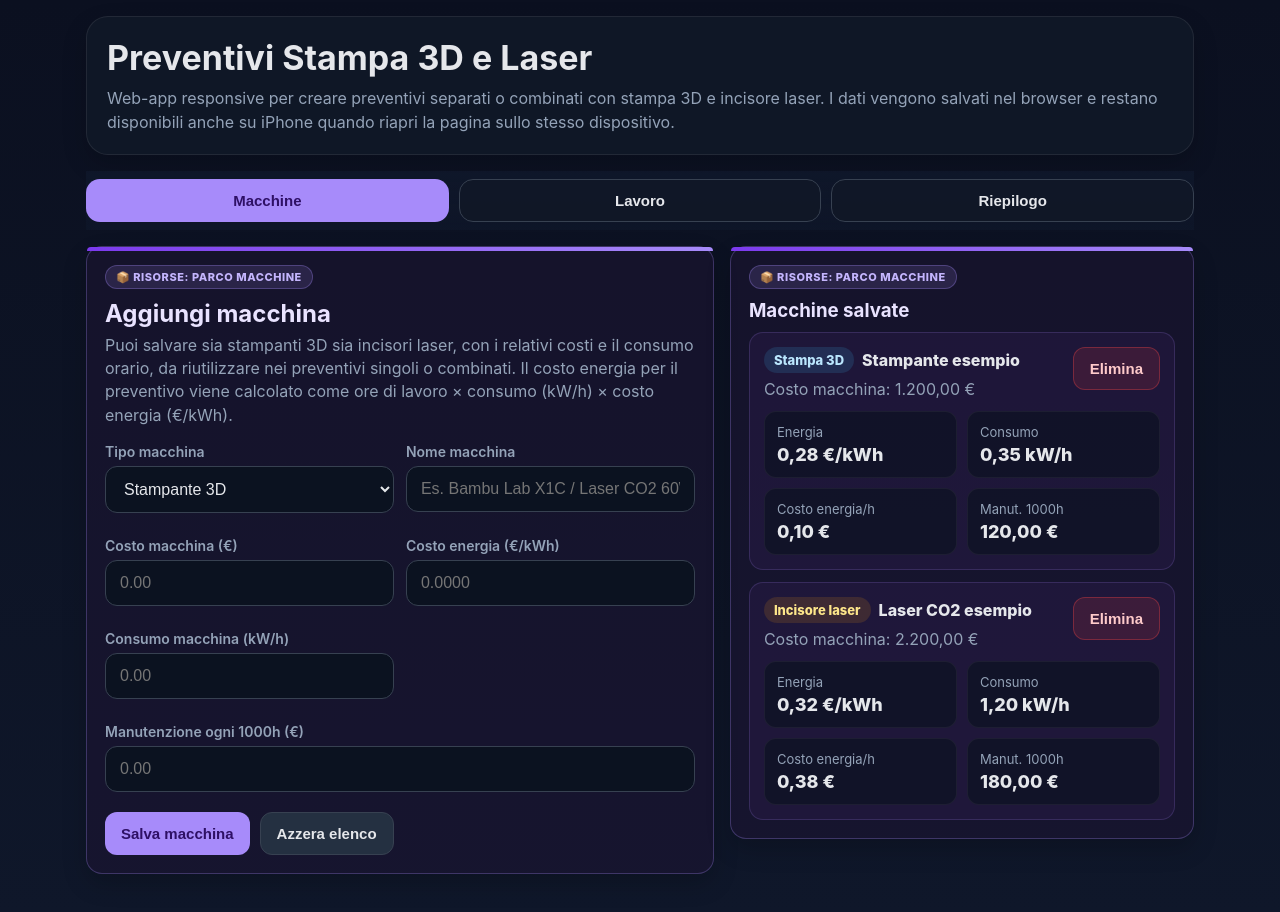
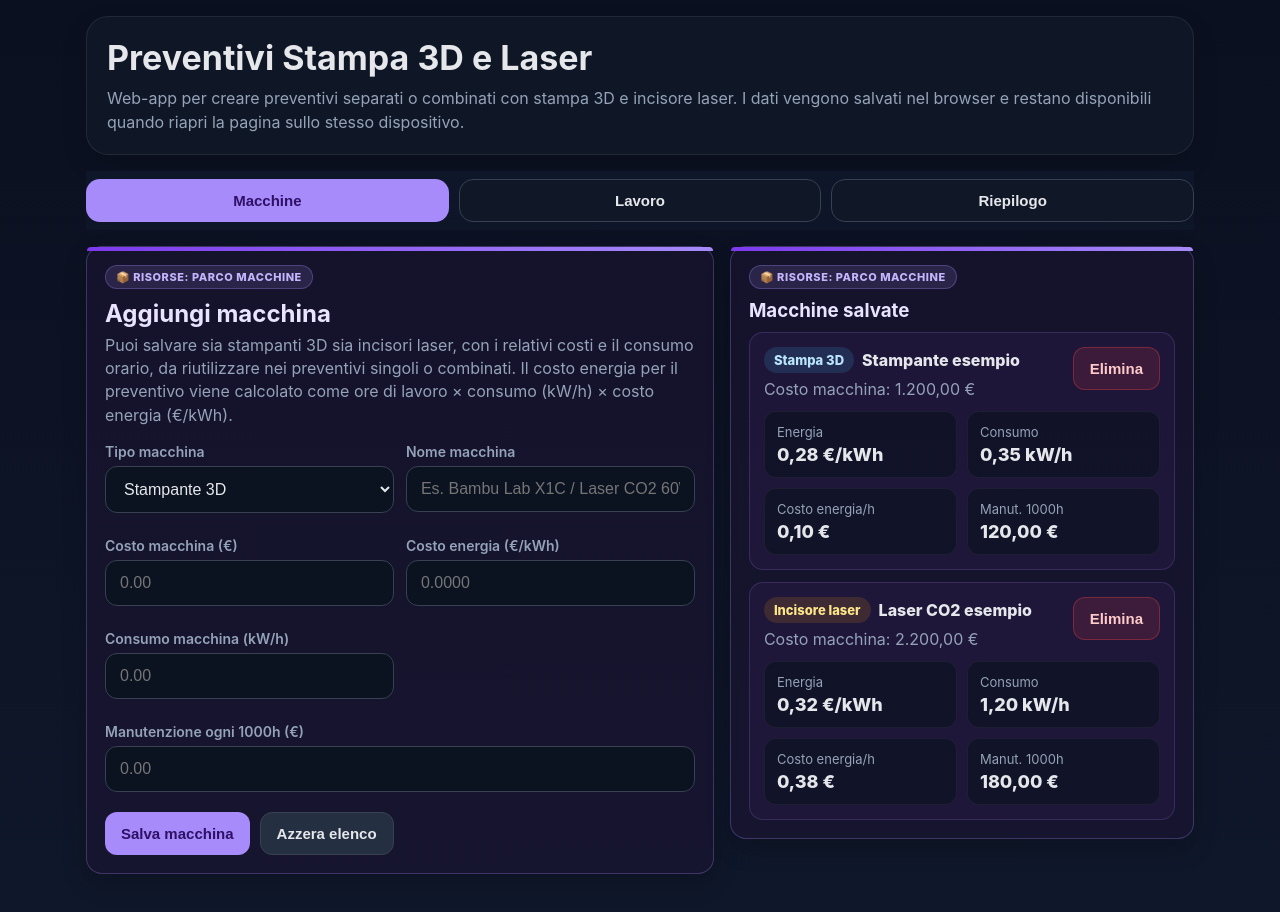
Before and after one commit to Lucchior/Preventivator, a plain HTML site: page index.html in a window 1280 px wide. Drawn offline with Linux system fonts and the light colour scheme.

Commit message:
Minor Update
Cambio frasi intestazione. Aggiornamento minore

```diff
--- a/index.html
+++ b/index.html
@@ -321,7 +321,7 @@
   <div class="app">
     <section class="hero">
       <h1>Preventivi Stampa 3D e Laser</h1>
-      <p>Web-app responsive per creare preventivi separati o combinati con stampa 3D e incisore laser. I dati vengono salvati nel browser e restano disponibili anche su iPhone quando riapri la pagina sullo stesso dispositivo.</p>
+      <p>Web-app per creare preventivi separati o combinati con stampa 3D e incisore laser. I dati vengono salvati nel browser e restano disponibili quando riapri la pagina sullo stesso dispositivo.</p>
     </section>
 
     <nav class="tabs" aria-label="Navigazione sezioni">
```
